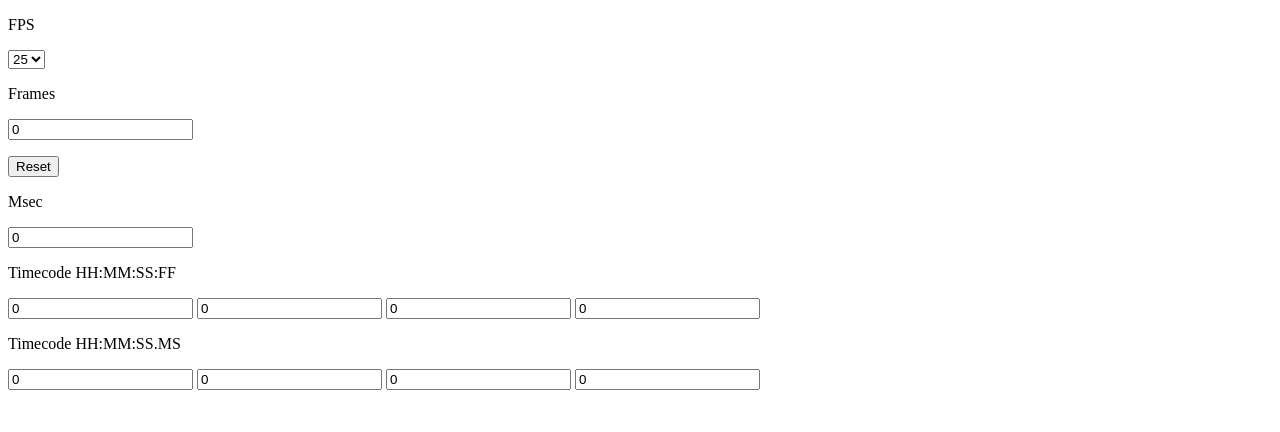
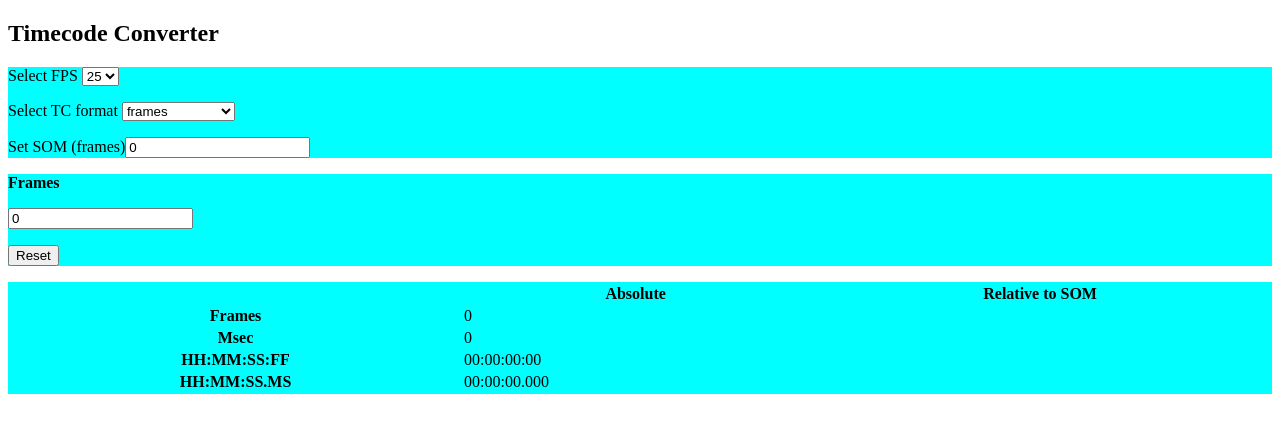
Before and after one commit to camillo777/timecode_calculator_online, a plain HTML site: page index.html in a window 1280 px wide. Drawn offline with Linux system fonts and the light colour scheme.

Commit message:
workinf v1

```diff
--- a/index.html
+++ b/index.html
@@ -3,32 +3,47 @@
 <head>
     <meta charset="UTF-8">
     <meta name="viewport" content="width=device-width, initial-scale=1.0">
-    <title>Document</title>
+    <title>Timecode Converter and Calculator</title>
+    <style>
+        .box {
+            background-color: aqua;
+        }
+    </style>
 </head>
 <body>
-
-<div>
-<p>FPS</p>
-<p>
+<main>
+<section><h2>Timecode Converter</h2></section>
+    <div class="box">
+<p>Select FPS
     <select id="fps">
         <option value="25">25</option>
     </select>
 </p>
+<p>Select TC format
+    <select id="el_format">
+        <option value="frames">frames</option>
+        <option value="msec">msec</option>
+        <option value="hmsf">HH:MM:SS:FF</option>
+        <option value="hmsms">HH:MM:SS.MS</option>
+    </select>
+</p>
+<p>Set SOM (frames)<input id="el_som_frames" type="number" value="0"/></p>
 </div>
 
-<div>
-<p>Frames</p>
+<div class="box">
+<div id="div_frames">
+<p><b>Frames</b></p>
 <p><input id="frames" type="number" value="0"/></p>
 <p><input id="el_reset" type="button" value="Reset"></p>
 </div>
 
-<div>
-    <p>Msec</p>
+<div id="div_msec">
+    <p><b>Msec</b></p>
     <p><input id="el_msec" type="number" value="0"/></p>
 </div>
 
-<div>
-    <p>Timecode HH:MM:SS:FF</p>
+<div id="div_hmsf">
+    <p><b>Timecode HH:MM:SS:FF</b></p>
     <p><input id="tc_hh" type="number" value="0"/>
         <input id="tc_mm" type="number" value="0"/>
         <input id="tc_ss" type="number" value="0"/>
@@ -36,8 +51,8 @@
     </p>
 </div>
 
-<div>
-    <p>Timecode HH:MM:SS.MS</p>
+<div id="div_hmsms">
+    <p><b>Timecode HH:MM:SS.MS</b></p>
     <p>
         <input id="tcms_hh" type="number" value="0"/>
         <input id="tcms_mm" type="number" value="0"/>
@@ -45,6 +60,19 @@
         <input id="tcms_msec" type="number" value="0"/>
     </p>
 </div>
+</div>
+
+<div class="box">
+<table width="100%">
+    <tr><th></th><th>Absolute</th><th>Relative to SOM</th></tr>
+    <tr><th>Frames</th><td id="display_frames"></td><td id="display_rframes"></td></tr>
+    <tr><th>Msec</th><td id="display_msec"></td><td id="display_rmsec"></td></tr>
+    <tr><th>HH:MM:SS:FF</th><td id="display_hmsf"></td><td id="display_rhmsf"></td></tr>
+    <tr><th>HH:MM:SS.MS</th><td id="display_hmsms"></td><td id="display_rhmsms"></td></tr>
+</table>
+</div>
+
+</main>
 
 <script>
 
@@ -53,46 +81,77 @@ window.addEventListener("load", (event) => {
   main()
 });
 
-var fps
+function formatThreeDigits( number ){
+    var integerStr = String( number )
+  var len = integerStr.length;
+  var formatted = "";
 
-var el_fps
+  var breakpoint = (len-1) % 3; // after which index to place the dot
 
-var el_frames
-var el_msec
+  for(i = 0; i < len; i++){
+    formatted += integerStr.charAt(i);
+    if(i % 3 === breakpoint){
+      if(i < len-1) // don't add dot for last digit
+        formatted += ".";
+    }
+  }
 
-var el_tc_hh
-var el_tc_mm
-var el_tc_ss
-var el_tc_ff
+  return formatted;
+}
 
-var el_tcms_hh
-var el_tcms_mm
-var el_tcms_ss
-var el_tcms_msec
+function showTwoDigits( number ) {
+    return ( "00" + number ).slice( -2 );
+}
+function show3Digits( number ) {
+    return ( "000" + number ).slice( -3 );
+}
+function displayHMSF( h,m,s,f ) {
+    return `${showTwoDigits(h)}:${showTwoDigits(m)}:${showTwoDigits(s)}:${showTwoDigits(f)}`
+}
+function displayHMSMS( h,m,s,ms ) {
+    return `${showTwoDigits(h)}:${showTwoDigits(m)}:${showTwoDigits(s)}.${show3Digits(ms)}`
+}
 
 function updateTimecode( frames ) {
     console.log( `updateTimecode ${frames}` )
+    currentFrames = frames
     var fps = Number( el_fps.value )
-    console.log( `FPS: ${fps}` )
+    var som = getSOM()
+    console.log( `FPS: ${fps} SOM: ${som}` )
+
+    var relFrames = frames - som
 
     var h = Math.floor(frames/(60*60*fps));
     var m = (Math.floor(frames/(60*fps))) % 60;
     var s = (Math.floor(frames/fps)) % 60;
     var f = frames % fps;
 
+    var rh = Math.floor(relFrames/(60*60*fps));
+    var rm = (Math.floor(relFrames/(60*fps))) % 60;
+    var rs = (Math.floor(relFrames/fps)) % 60;
+    var rf = relFrames % fps;
+
     el_frames.value = frames
+    el_display_frames.innerText = formatThreeDigits( frames )
+    el_display_rframes.innerText = (som > 0 ? formatThreeDigits( relFrames ) : "")
 
     el_msec.value = frames * Math.floor(1000/fps)
+    el_display_msec.innerText = formatThreeDigits( frames * Math.floor(1000/fps) )
+    el_display_rmsec.innerText = (som > 0 ? formatThreeDigits( relFrames * Math.floor(1000/fps) ) : "")
 
     el_tc_hh.value = h
     el_tc_mm.value = m
     el_tc_ss.value = s
     el_tc_ff.value = f
+    el_display_hmsf.innerText = displayHMSF(h,m,s,f)
+    el_display_rhmsf.innerText = (som > 0 ? displayHMSF(rh,rm,rs,rf) : "")
 
     el_tcms_hh.value = h
     el_tcms_mm.value = m
     el_tcms_ss.value = s
     el_tcms_msec.value = f * Math.floor(1000/fps)
+    el_display_hmsms.innerText = displayHMSMS(h,m,s,f * Math.floor(1000/fps))
+    el_display_rhmsms.innerText = (som > 0 ? displayHMSMS(rh,rm,rs,rf* Math.floor(1000/fps)):"")
 }
 function TimecodeToFrames( h,m,s,f ) {
     console.log( `TimecodeToFrames ${h} ${m} ${s} ${f}` )
@@ -127,9 +186,83 @@ function TimecodeMsecToFrames( h,m,s,msec ) {
     return frames
 }
 
+function hide( element ) {
+    element.style.display = "none";
+}
+
+function show( element ) {
+    element.style.display = "block";
+}
+
+function selectFormat( format ) {
+    console.log( `selectFormat ${format}` )
+    hide( el_div_frames )
+    hide( el_div_msec )
+    hide( el_div_hmsf )
+    hide( el_div_hmsms )
+    switch( format ) {
+        case "frames":
+            console.log( 'frames' )
+            show( el_div_frames )
+            break
+        case "msec":
+            console.log( 'msec' )
+            show( el_div_msec )
+            break
+        case "hmsf":
+            console.log( 'hmsf' )
+            show( el_div_hmsf )
+            break
+        case "hmsms":
+            console.log( 'hmsms' )
+            show( el_div_hmsms )
+            break
+    }
+}
+
+function getSOM() {
+    return Number( el_som_frames.value )
+}
+
+var currentFrames
+
+var fps
+var el_fps
+var el_som_frames
+
+var el_frames
+var el_msec
+
+var el_tc_hh
+var el_tc_mm
+var el_tc_ss
+var el_tc_ff
+
+var el_tcms_hh
+var el_tcms_mm
+var el_tcms_ss
+var el_tcms_msec
+
+var el_div_frames
+var el_div_msec
+var el_div_hmsf
+var el_div_hmsms
+
+var el_display_frames
+var el_display_msec
+var el_display_hmsf
+var el_display_hmsms
+
+var el_display_rframes
+var el_display_rmsec
+var el_display_rhmsf
+var el_display_rhmsms
+
 function main() {
 
     el_fps = document.querySelector("#fps");
+    el_format = document.querySelector("#el_format");
+    el_som_frames = document.querySelector("#el_som_frames");
 
     el_frames = document.querySelector("#frames");
     el_msec = document.querySelector("#el_msec");
@@ -145,11 +278,35 @@ function main() {
     el_tcms_msec = document.querySelector("#tcms_msec");
 
     el_reset = document.querySelector("#el_reset");
+
+    el_div_frames = document.querySelector("#div_frames");
+    el_div_msec = document.querySelector("#div_msec");
+    el_div_hmsf = document.querySelector("#div_hmsf");
+    el_div_hmsms = document.querySelector("#div_hmsms");
+
+    el_display_frames = document.querySelector("#display_frames");
+    el_display_msec = document.querySelector("#display_msec");
+    el_display_hmsf = document.querySelector("#display_hmsf");
+    el_display_hmsms = document.querySelector("#display_hmsms");
+
+    el_display_rframes = document.querySelector("#display_rframes");
+    el_display_rmsec = document.querySelector("#display_rmsec");
+    el_display_rhmsf = document.querySelector("#display_rhmsf");
+    el_display_rhmsms = document.querySelector("#display_rhmsms");
+
+    el_format.addEventListener("change", (event) => {
+        console.log( `change ${event.target.value}` )
+        selectFormat( event.target.value )
+    })
+
+    el_som_frames.addEventListener("change", (event) => {
+        console.log( `change ${event.target.value}` )
+        updateTimecode( currentFrames )
+    })
+
     el_reset.addEventListener("click", (event) => {
         updateTimecode(0)
     })
-
-    updateTimecode( 0 )
 
     el_frames.addEventListener("change", (event) => {
         //result.textContent = `You like ${event.target.value}`;
@@ -253,6 +410,9 @@ function main() {
         updateTimecode( f )
     })
 
+    el_som_frames.value = 0
+    selectFormat ( el_format.value )
+    updateTimecode( 0 )
 }
 
 </script>
```
